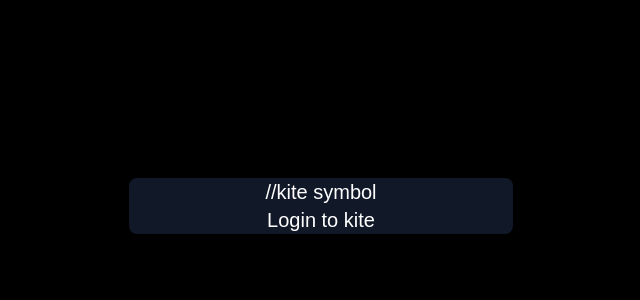
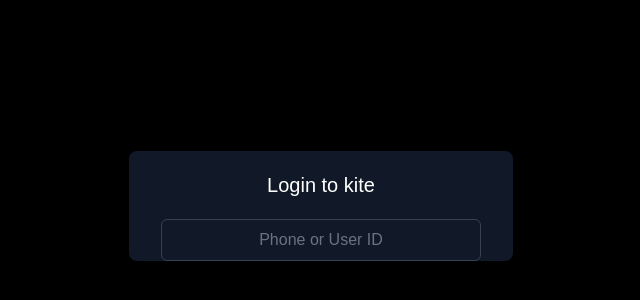
Before and after one commit to RikenMor001/Zerodha_Kite, a Next.js app: page / in a window 1280 px wide. Shown: the part 194-494 px from the top of the page, without its empty margins (319-959 px from the left). Built offline with nearby package versions, Linux system fonts and the light colour scheme.

Commit message:
Update page.tsx

```diff
--- a/app/page.tsx
+++ b/app/page.tsx
@@ -4,15 +4,16 @@
 export default function home(){
   return <div className="flex justify-center items-center bg-black min-h-screen text-white">
     <div className="rounded-lg shadow-lg w-96 bg-gray-900">
-      <div className="flex flex-col justify-center items-center font-lightweight text-xl">
-        <div>
-          //kite symbol
-        </div>
+      <div className="flex flex-col justify-center items-center font-lightweight text-xl p-5">
           Login to kite
-          <div>
-
+      </div>
+      <div>
+          <Input
+            placeholder="Phone or User ID"
+            type="text"
+            onChange={(e) => e.target.value}
+          />
           </div>
-      </div>
     </div>
   </div>
 }
@@ -24,57 +25,9 @@
 }
 
 export function Input({ placeholder, type, onChange}: LoginProps){
-  return <div>
-
+  return <div className="flex justify-center items-center">
+    <div className="flex flex-col w-80 rounded-md border border-gray-700 text-md text-gray-500 px-4 py-2 justify-center items-center">
+      { placeholder }
+    </div>
   </div>
 }
-
-
-// export default function Login() {
-//   return (
-//     <div className="flex items-center justify-center min-h-screen bg-black text-white">
-//       <div className="w-96 bg-gray-800 p-8 rounded-lg shadow-lg">
-//         <div className="flex flex-col items-center mb-6">
-//           <div className="w-16 h-16 bg-red-600 rounded-full flex items-center justify-center text-xl font-bold">
-//             RC
-//           </div>
-//           <p className="mt-4 text-lg">HPD412</p>
-//           <a href="#" className="text-blue-400 text-sm mt-2 hover:underline">
-//             Change user
-//           </a>
-//         </div>
-//         <form>
-//           <div className="mb-4">
-//             <input
-//               type="password"
-//               placeholder="Password"
-//               className="w-full px-4 py-2 bg-gray-700 text-white rounded focus:outline-none focus:ring-2 focus:ring-orange-500"
-//             />
-//           </div>
-//           <button
-//             type="submit"
-//             className="w-full bg-orange-500 text-white py-2 rounded hover:bg-orange-600 transition"
-//           >
-//             Login
-//           </button>
-//         </form>
-//         <div className="text-center mt-4">
-//           <a href="#" className="text-gray-400 text-sm hover:underline">
-//             Forgot user ID or password?
-//           </a>
-//         </div>
-//         <div className="mt-6 text-center text-gray-400">
-//           <p className="text-sm">
-//             Don't have an account?{" "}
-//             <a href="#" className="text-blue-400 hover:underline">
-//               Signup now!
-//             </a>
-//           </p>
-//         </div>
-//         <div className="mt-6 text-center text-gray-500 text-xs">
-//           Zerodha Broking Limited: Member of NSE, BSE - SEBI Reg. no. INZ000031633, CDSL - SEBI Reg. no. IN-DP-431-2019 | Zerodha Commodities Pvt. Ltd.: MCX - SEBI Reg. no. INZ000038238 | Smart Online Dispute Resolution | SEBI SCORES
-//         </div>
-//       </div>
-//     </div>
-//   );
-// }
```
